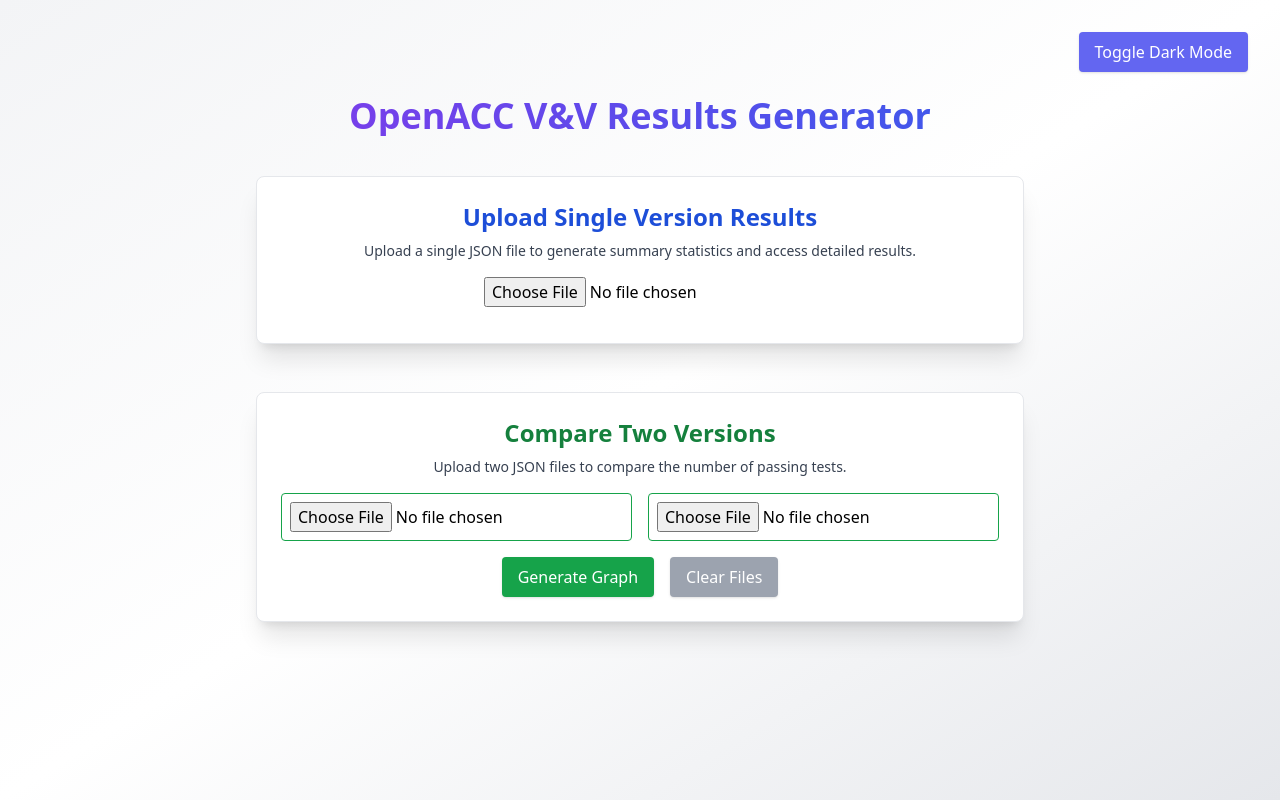
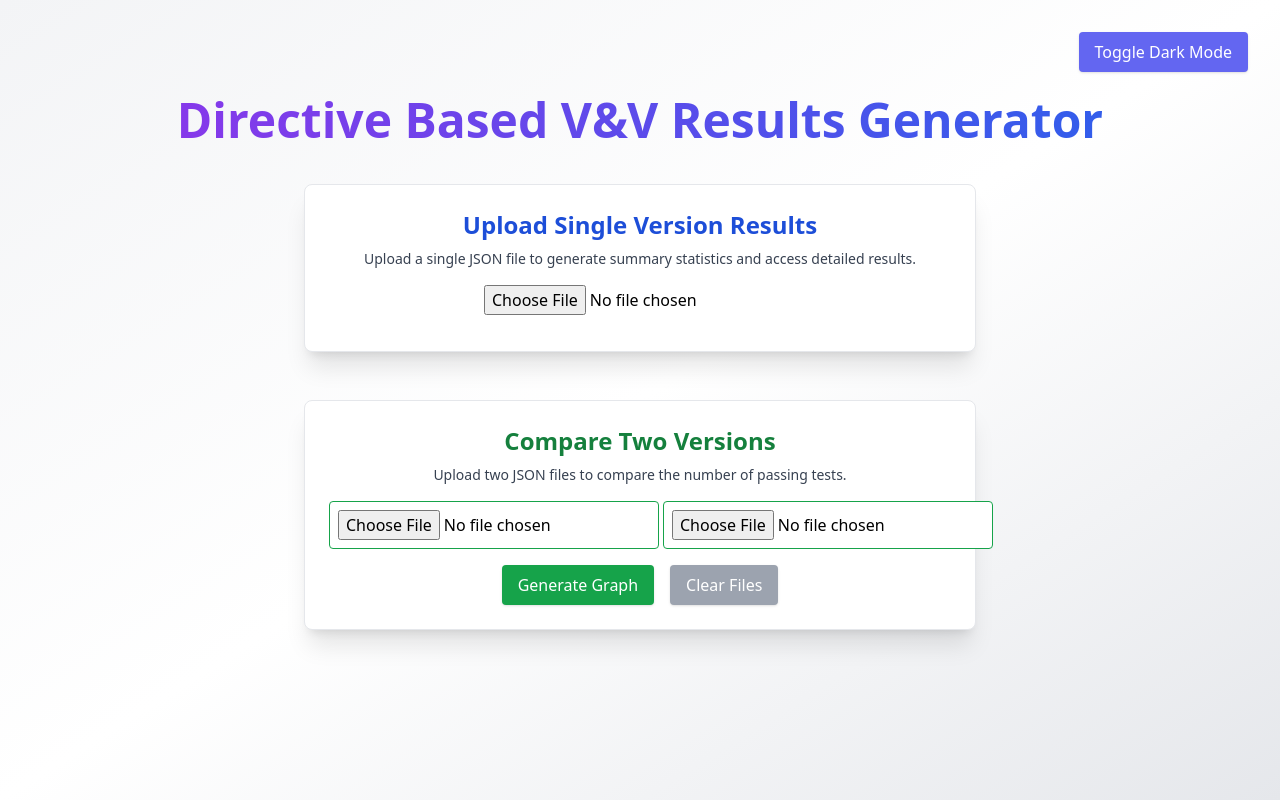
Before and after one commit to UD-CRPL/Directive-Based-VV-Generator, a React (Create React App) app in the folder vv-site/: page / in a window 1280 px wide. Built offline with nearby package versions, Linux system fonts and the light colour scheme.

Commit message:
Title Change

```diff
--- a/vv-site/src/App.tsx
+++ b/vv-site/src/App.tsx
@@ -213,11 +213,11 @@ useEffect(() => {
         </button>
       </div>
 
-      <h1 className="text-4xl font-extrabold text-center mb-10 bg-clip-text text-transparent bg-gradient-to-r from-purple-600 to-blue-600 dark:from-purple-400 dark:to-blue-400">
-        OpenACC V&V Results Generator
+      <h1 className="text-5xl font-bold text-center mb-10 bg-clip-text text-transparent bg-gradient-to-r from-purple-600 to-blue-600 dark:from-purple-400 dark:to-blue-400">
+        Directive Based V&V Results Generator
       </h1>
 
-      <div className={`max-w-3xl mx-auto mb-12 border rounded-lg shadow-xl p-6 ${darkMode ? 'bg-gray-900 text-white' : 'bg-white text-black'}`}>
+      <div className={`max-w-2xl mx-auto mb-12 border rounded-lg shadow-xl p-6 ${darkMode ? 'bg-gray-900 text-white' : 'bg-white text-black'}`}>
         <h2 className="text-2xl font-bold text-center text-blue-700 dark:text-blue-300 mb-2">Upload Single Version Results</h2>
         <p className="text-center text-sm mb-4 text-gray-700 dark:text-gray-400">Upload a single JSON file to generate summary statistics and access detailed results.</p>
 
@@ -296,11 +296,11 @@ useEffect(() => {
         )}
       </div>
 
-      <div className={`max-w-3xl mx-auto border rounded-lg shadow-xl p-6 ${darkMode ? 'bg-gray-900 text-white' : 'bg-white text-black'}`}>
+      <div className={`max-w-2xl mx-auto border rounded-lg shadow-xl p-6 ${darkMode ? 'bg-gray-900 text-white' : 'bg-white text-black'}`}>
         <h2 className="text-2xl font-bold text-center text-green-700 dark:text-green-500 mb-2">Compare Two Versions</h2>
         <p className="text-center text-sm mb-4 text-gray-700 dark:text-gray-400">Upload two JSON files to compare the number of passing tests.</p>
 
-        <div className="flex gap-4 mb-4">
+        <div className="flex gap-1 mb-4">
           <input type="file" accept=".json" onChange={(e) => setComparisonFiles(prev => [e.target.files?.[0]!, prev[1]])}
             className={`flex-1 p-2 rounded ${darkMode ? 'bg-gray-800 text-white border border-green-400' : 'bg-white text-black border border-green-600'}`} />
           <input type="file" accept=".json" onChange={(e) => setComparisonFiles(prev => [prev[0], e.target.files?.[0]!])}
```
